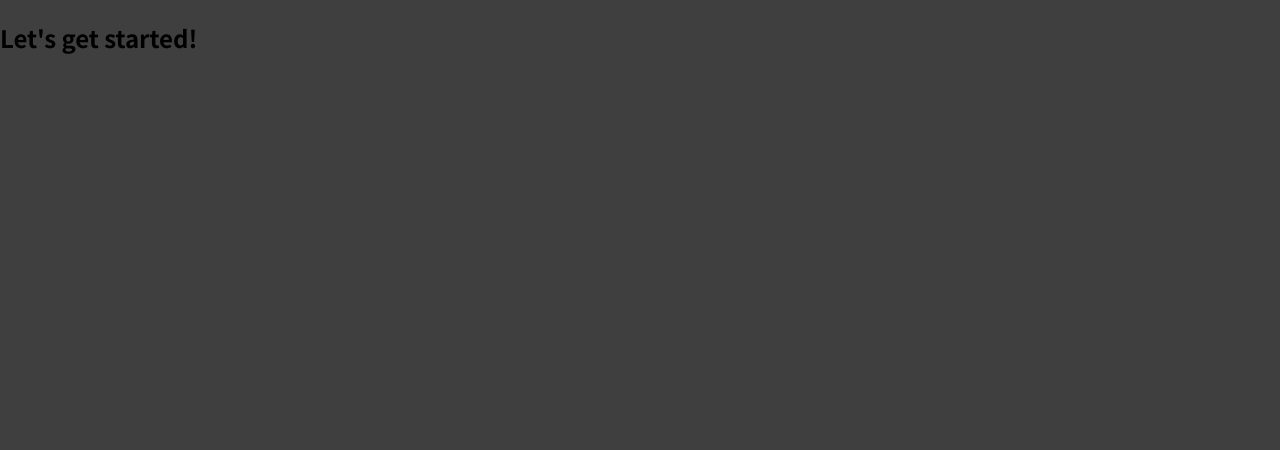
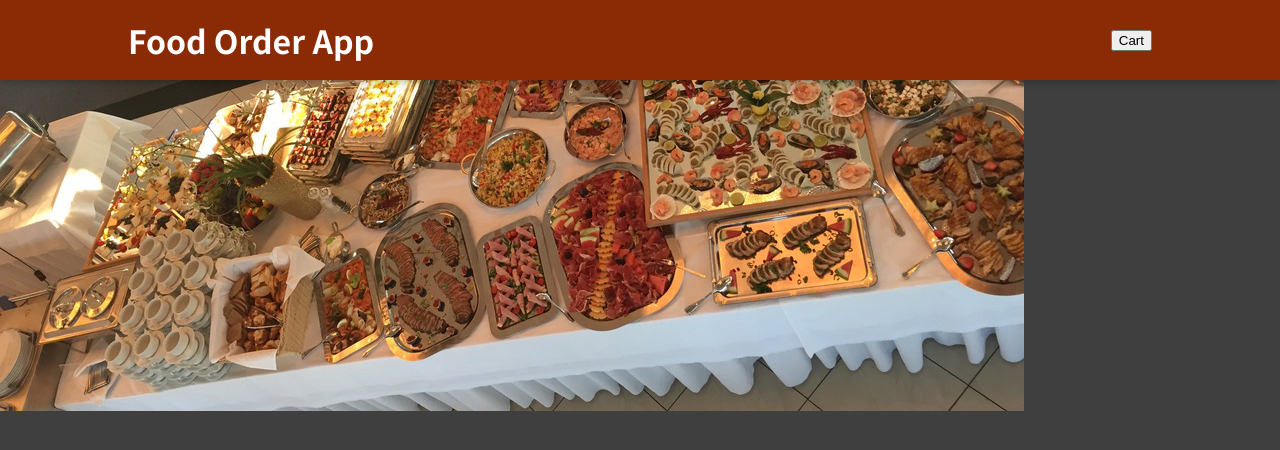
Before and after one commit to mohamuhsin/food-app, a React (Create React App) app: page / in a window 1280 px wide. Shown: the top 450 px of the page. Built offline with nearby package versions, Linux system fonts and the light colour scheme.

Commit message:
working on the header part of the app

```diff
--- a/src/App.js
+++ b/src/App.js
@@ -1,10 +1,12 @@
-import React from "react";
+import React, { Fragment } from "react";
+
+import Header from "./components/Layout/Header";
 
 function App() {
   return (
-    <div>
-      <h2>Let's get started!</h2>
-    </div>
+    <Fragment>
+      <Header />
+    </Fragment>
   );
 }
 
--- a/src/components/Layout/Header.js
+++ b/src/components/Layout/Header.js
@@ -1,15 +1,16 @@
 import React, { Fragment } from "react";
 
-const mealsImage = "../../";
+import mealsImage from "../../assets/meals.jpg";
+import classes from "./Header.module.css";
 
 const Header = () => {
   return (
     <Fragment>
-      <header>
+      <header className={classes.header}>
         <h1>Food Order App</h1>
         <button>Cart</button>
       </header>
-      <div>
+      <div className={classes["main - image"]}>
         <img src={mealsImage} alt="table full of meals" />
       </div>
     </Fragment>
--- a/src/components/Layout/Header.module.css
+++ b/src/components/Layout/Header.module.css
@@ -0,0 +1,29 @@
+.header {
+    position: fixed;
+    top: 0;
+    left: 0;
+    width: 100%;
+    height: 5rem;
+    background-color: #8a2b06;
+    color: white;
+    display: flex;
+    justify-content: space-between;
+    align-items: center;
+    padding: 0 10%;
+    box-shadow: 0 2px 8px rgba(0, 0, 0, 0.25);
+    z-index: 10;
+}
+
+.main-image {
+    width: 100%;
+    height: 25rem;
+    z-index: 0;
+    overflow: hidden;
+}
+
+.main-image img {
+    width: 110%;
+    height: 100%;
+    object-fit: cover;
+    transform: rotateZ(-5deg) translateY(-4rem) translateX(-1rem);
+}
```
Also changed, not shown: src/assets/meals.jpg (added).
